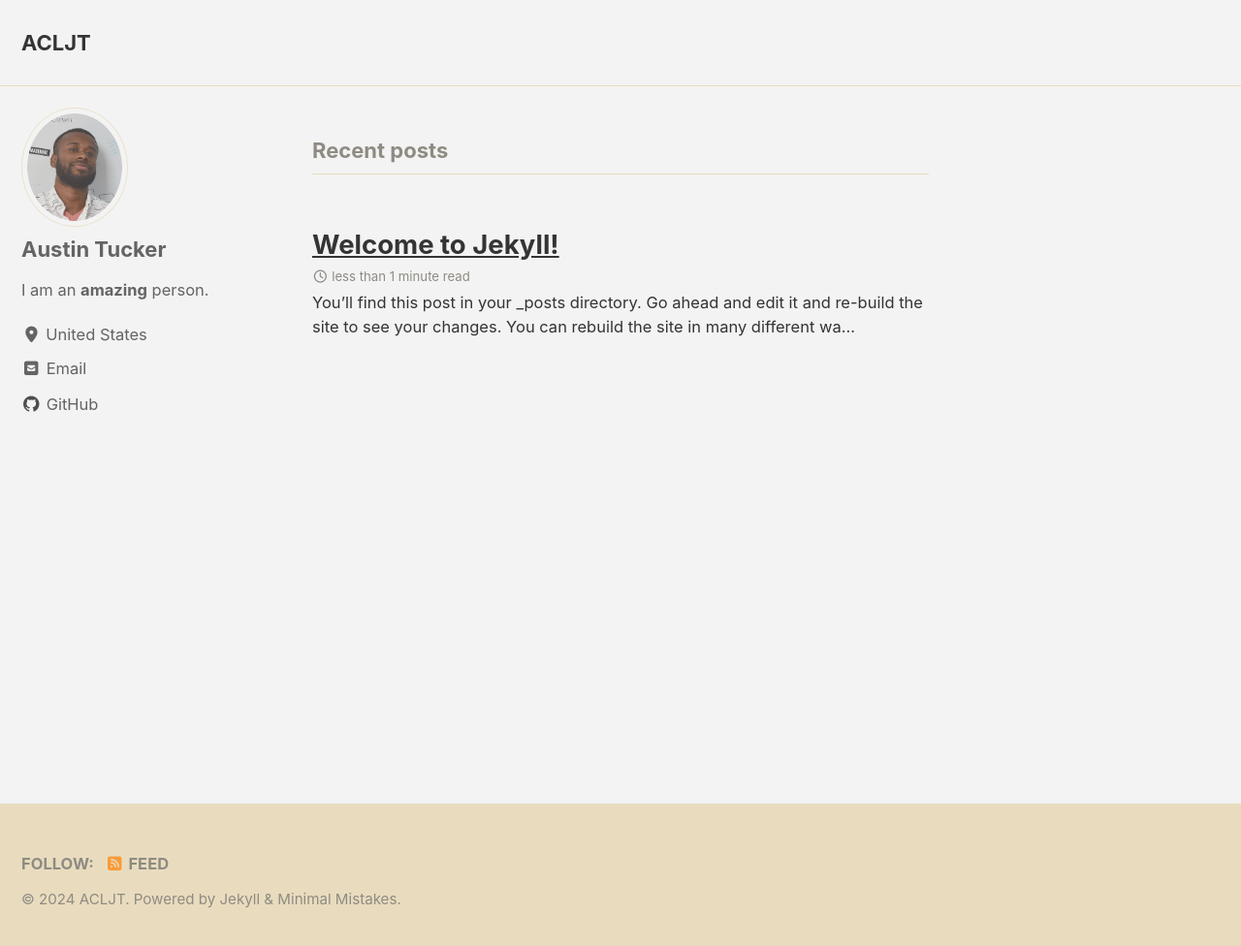
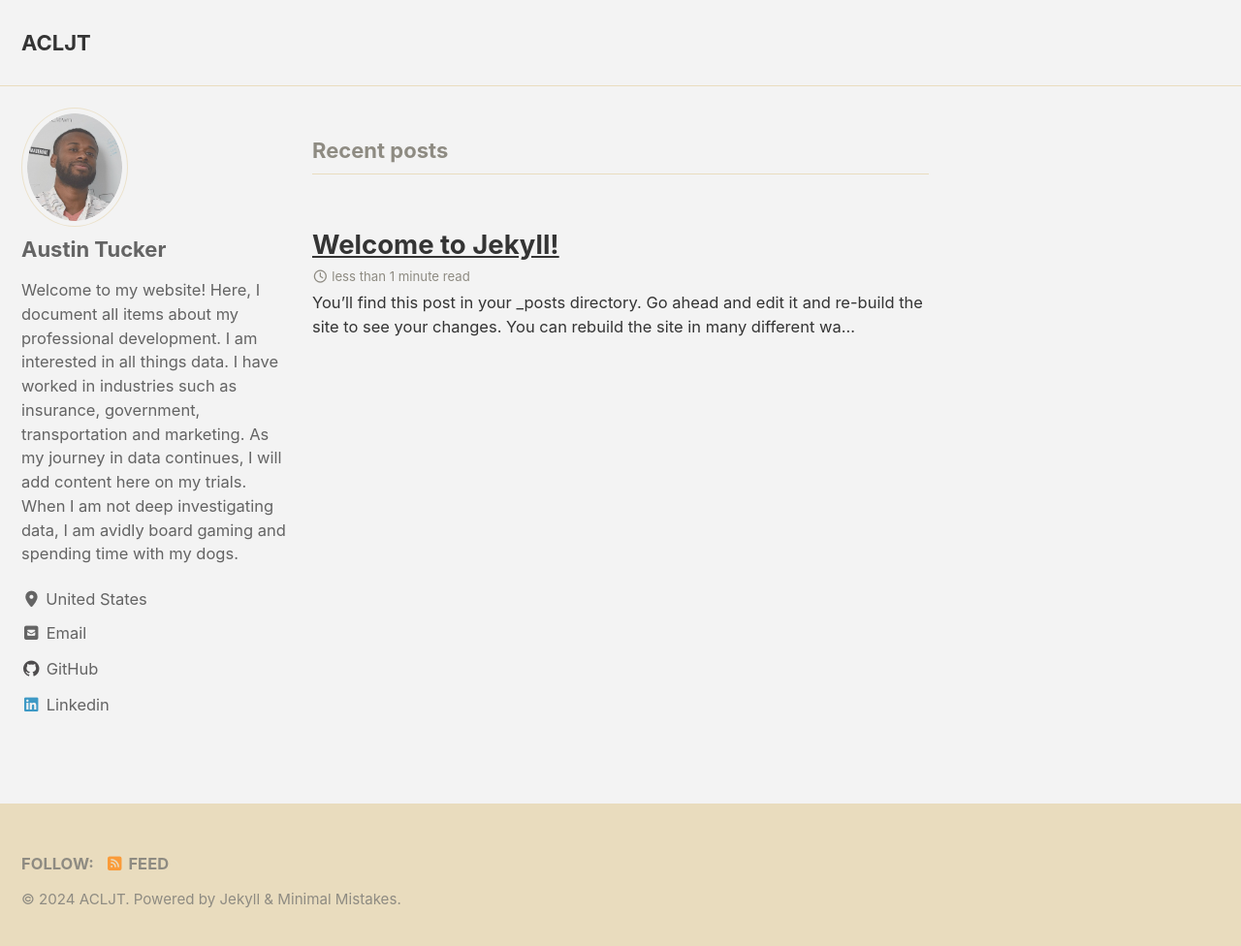
Before and after one commit to austinjonestucker/austinjonestucker.github.io, a Jekyll site: the page built from index.html, in a window 1280 px wide and 984 px high. Shown: the top 976 px of the window at 97% size. Built offline with Jekyll 4.4.1, drawn with Linux system fonts in a browser that asks for light colours; cached includes are drawn as plain includes; the list of posts is cut into pages by our own code.

Commit message:
add linkedin and bio update

```diff
--- a/_config.yml
+++ b/_config.yml
@@ -116,7 +116,9 @@ analytics:
 author:
   name             : "Austin Tucker"
   avatar           : "/assets/images/bio-photo.png" # path of avatar image, e.g. "/assets/images/bio-photo.jpg"
-  bio              : "I am an **amazing** person."
+  bio              : >
+    Welcome to my website! Here, I document all items about my professional development. I am interested in all things data.
+    I have worked in industries such as insurance, government, transportation and marketing. As my journey in data continues, I will add content here on my trials. When I am not deep investigating data, I am avidly board gaming and spending time with my dogs.
   location         : "United States"
   email            :
   links:
@@ -138,6 +140,9 @@ author:
     - label: "Instagram"
       icon: "fab fa-fw fa-instagram"
       # url: "https://instagram.com/"
+    - label: "Linkedin"
+      icon: "fab fa-fw fa-linkedin"
+      url: "https://linkedin.com/austintucker14"
 
 # Site Footer
 footer:
```
